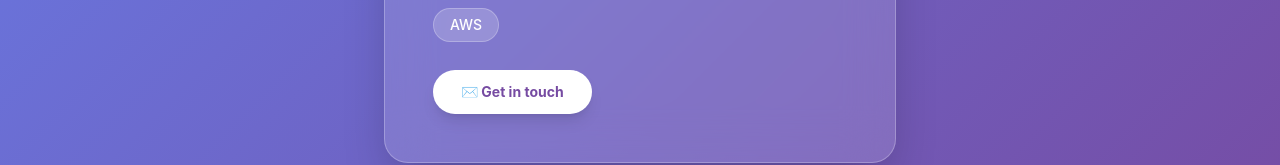
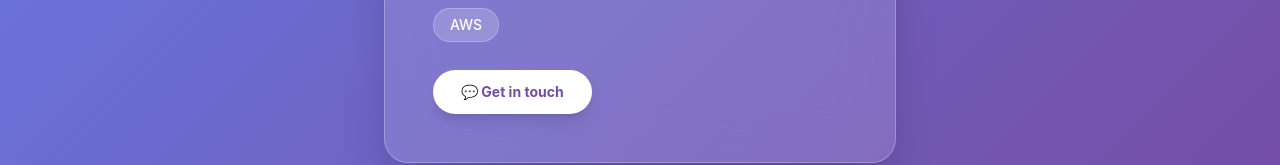
Before and after one commit to luiswebfroot/luis-portfolio, a Next.js app: page / in a window 1280 px wide. Shown: the part 510-675 px from the top of the page. Built offline with nearby package versions, Linux system fonts and the light colour scheme.

Commit message:
feat: add Tidio live chat widget, remove exposed email

```diff
--- a/app/layout.tsx
+++ b/app/layout.tsx
@@ -1,4 +1,5 @@
 import type { Metadata } from 'next'
+import Script from 'next/script'
 import './globals.css'
 
 export const metadata: Metadata = {
@@ -10,6 +11,7 @@ export default function RootLayout({ children }: { children: React.ReactNode })
   return (
     <html lang="en">
       <body>{children}</body>
+      <Script src="//code.tidio.co/jpyw08dqxqsiwzx83bm8t4fqqqgssaiw.js" strategy="afterInteractive" />
     </html>
   )
 }
--- a/app/page.tsx
+++ b/app/page.tsx
@@ -39,12 +39,12 @@ export default function Page() {
           ))}
         </ul>
 
-        <a
-          href="mailto:webfroot@hotmail.com"
-          className="inline-flex items-center gap-2 bg-white text-[#764ba2] text-sm font-bold px-7 py-3 rounded-full shadow-lg hover:shadow-xl hover:-translate-y-0.5 transition-all duration-150"
+        <button
+          onClick={() => (window as { tidioChatApi?: { open: () => void } }).tidioChatApi?.open()}
+          className="inline-flex items-center gap-2 bg-white text-[#764ba2] text-sm font-bold px-7 py-3 rounded-full shadow-lg hover:shadow-xl hover:-translate-y-0.5 transition-all duration-150 cursor-pointer"
         >
-          ✉ Get in touch
-        </a>
+          💬 Get in touch
+        </button>
 
       </div>
     </main>
```
Also changed, not shown: 2 other files (tests, documents, lock files or other folders).
